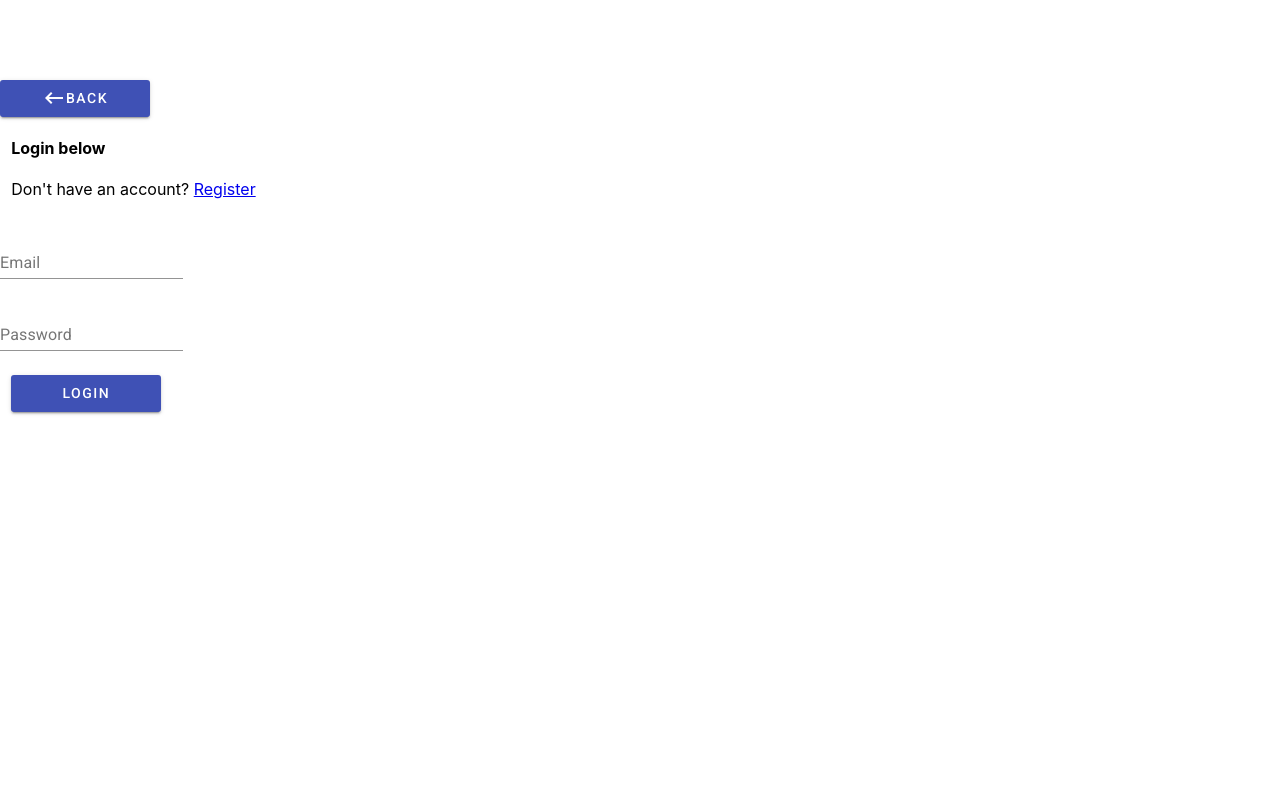
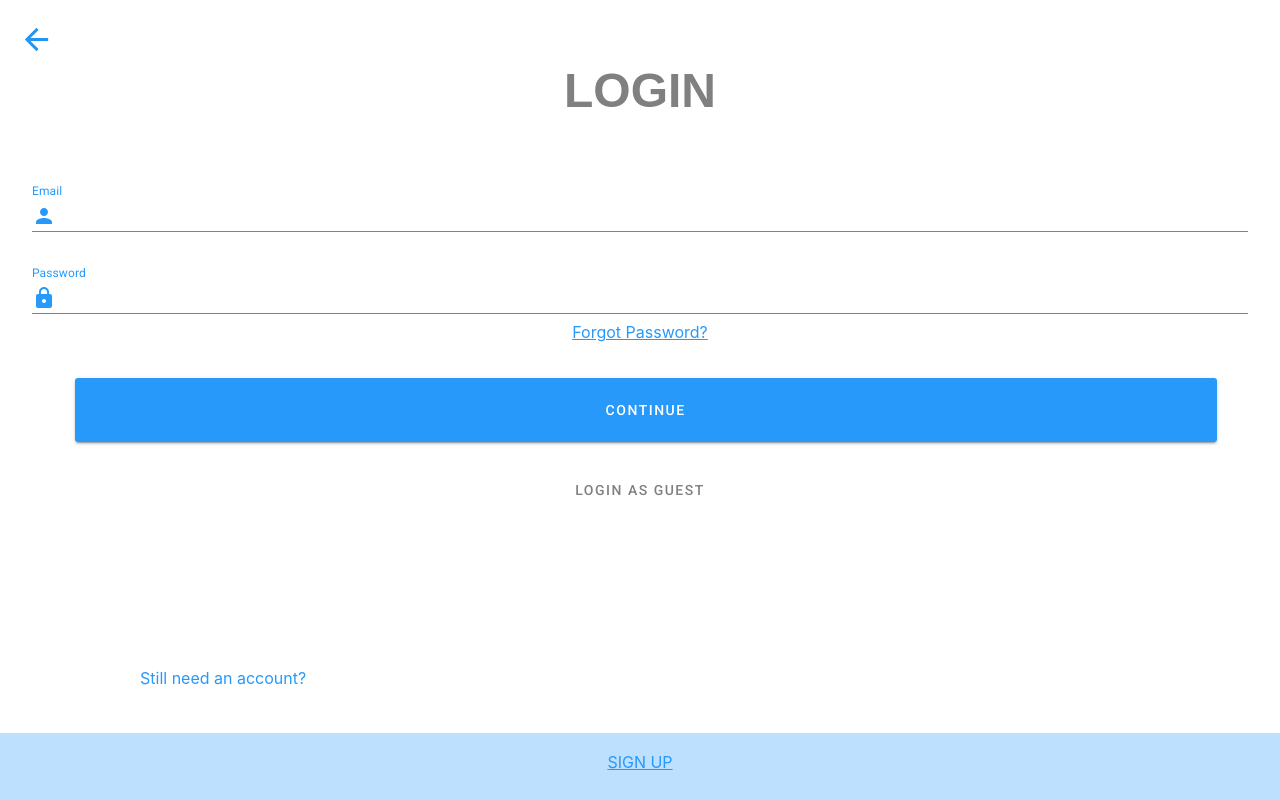
Before and after one commit to Farm-Estar/farmestar, a React app: page /login in a window 1280 px wide. Built offline with nearby package versions, Linux system fonts and the light colour scheme.

Commit message:
adding login and rest of material UI theme. Adding 404NotFound Page as well with styling

```diff
--- a/src/components/app/App.css
+++ b/src/components/app/App.css
@@ -1,4 +1,4 @@
-.App {
+.container {
   text-align: center;
   margin: 0%;
 }
--- a/src/components/app/App.js
+++ b/src/components/app/App.js
@@ -10,7 +10,7 @@ import { footer as Footer } from '../layout/footer'
 
 function App() {
   return (
-    <div className="App">
+    <div className="container">
       {/* Header */}
       <div className="header-container">
         <Header />
--- a/src/components/login/login.css
+++ b/src/components/login/login.css
@@ -0,0 +1,46 @@
+.login_footer {
+    position: fixed;
+    bottom: 0%;
+    width: 100%;
+    height: 48px;
+    background-color: #BCE0FD;
+    color: #2699FB;
+    padding-top: 19px;
+  }
+
+  .login_footer_text {
+    color: #2699FB;
+    position: fixed;
+    bottom: 0%;
+    margin: 31px 117px 112px 140px;
+  }
+
+  .login_textfield {
+    width: 95%;
+  }
+
+  .password_textfield {
+      width: 95%;
+  }
+
+  .login_backbutton {
+      top: -2%;
+      margin-left: -39px;
+  }
+
+  .login_header {
+      color: gray;
+      font: bold 3em Arial, Helvetica, sans-serif;
+  }
+
+  .password_container {
+      margin-top: 10px;
+  }
+
+  .email_container {
+      margin-top: 50px;
+  }
+
+  .login_button {
+      margin-top: 20px;
+  }
--- a/src/components/login/login.js
+++ b/src/components/login/login.js
@@ -1,6 +1,7 @@
 /* eslint-disable react/prop-types */
 /* eslint-disable react/no-unescaped-entities */
-import React from 'react'
+import React, { Component } from 'react'
+import './login.css'
 import { Link } from 'react-router-dom'
 import Button from '@material-ui/core/Button'
 import TextField from '@material-ui/core/TextField'
@@ -8,22 +9,69 @@ import propTypes from 'prop-types'
 import { connect } from 'react-redux'
 import { loginUser } from '../../actions/authActions'
 import classnames from 'classnames'
+import { createMuiTheme } from '@material-ui/core/styles'
+import { ThemeProvider } from '@material-ui/styles'
+import InputAdornment from '@material-ui/core/InputAdornment';
+import PersonIcon from '@material-ui/icons/Person';
+import LockIcon from '@material-ui/icons/Lock';
 
-// import { makeStyles } from '@material-ui/core/styles'
+//Import Components
+import { LoginHeader } from './login_header'
+import { LoginFooter } from './login_footer'
 
-// const useStyles = makeStyles(theme => ({
-//     container: {
-//       display: 'flex',
-//       flexWrap: 'wrap',
-//     },
-//     textField: {
-//       marginLeft: theme.spacing(1),
-//       marginRight: theme.spacing(1),
-//       width: 200,
-//     },
-//   }));
 
-class login extends React.Component {
+const theme = createMuiTheme({
+    palette: {
+        common: {
+            black: 'rgba(38, 153, 251, 1)',
+            white: '#fff',
+            grey: 'rgb(128,128,128)'
+        },
+        background: {
+            paper: 'rgba(38, 153, 251, 0)',
+            default: 'rgba(38, 153, 251, 0)'
+        },
+        primary: {
+            light: 'rgba(38, 153, 251, 1)',
+            main: 'rgba(38, 153, 251, 1)',
+            dark: 'rgba(38, 153, 251, 1)',
+            contrastText: '#fff'
+        },
+        secondary: {
+            light: '#ff4081',
+            main: '#f50057',
+            dark: '#c51162',
+            contrastText: '#fff'
+        },
+        error: {
+            light: '#e57373',
+            main: '#f44336',
+            dark: '#d32f2f',
+            contrastText: '#fff'
+        },
+        text: {
+            primary: 'rgba(38, 153, 251, 1)',
+            secondary: 'rgba(38, 153, 251, 1)',
+            disabled: 'rgba(0, 0, 0, 0.38)',
+            hint: 'rgba(0, 0, 0, 0.38)'
+        }
+    },
+    overrides: {
+        MuiInput: {
+            underline: {
+                borderBottom: 'rgba(38, 153, 251, 1)',
+                '&:before': {
+                    borderBottomColor: 'rgba(38, 153, 251, 1)',
+                }
+            }
+        },
+        MuiButtonLabel: {
+            color: 'grey'
+        }
+    }
+})
+
+export class login extends Component {
     constructor() {
         super();
         this.state = {
@@ -39,7 +87,7 @@ class login extends React.Component {
         }
     }
 
-    componentDidUpdate(prevProps){
+    componentDidUpdate(prevProps) {
         if (prevProps !== this.props) {
             //Persist Login State
             if (this.props.auth.isAuthenticated) {
@@ -69,34 +117,13 @@ class login extends React.Component {
 
     render() {
         const { errors } = this.state
-        // const classes = useStyles()
 
         return (
+            <ThemeProvider theme={theme}>
+                <LoginHeader />
                 <div className="container">
-                <div style={{ marginTop: "4rem" }} className="row">
-                    <div className="col s8 offset-s2">
-                        <Button
-                            component={Link}
-                            to="/"
-                            style={{
-                                width: "150px",
-                                borderRadius: "3px",
-                                letterSpacing: "1.5px",
-                                marginTop: "1rem"
-                            }}
-                            variant="contained"
-                            color="primary"
-                        >
-                            <i className="material-icons left">keyboard_backspace</i>Back
-                            </Button>
-                        <div className="col s12" style={{ paddingLeft: "11.250px" }}>
-                            <h4><b>Login</b> below</h4>
-                            <p className="grey-text text-darken-1">
-                                Don't have an account? <Link to="/register">Register</Link>
-                            </p>
-                        </div>
                     <form noValidate onSubmit={this.onSubmit}>
-                            <div className="input-field col s12">
+                        <div className="email_container">
                             <TextField
                                 onChange={this.onChange}
                                 value={this.state.email}
@@ -104,16 +131,23 @@ class login extends React.Component {
                                 type="email"
                                 margin="normal"
                                 label="Email"
-                                    className={classnames("", {
+                                InputProps={{
+                                    startAdornment: (
+                                        <InputAdornment position="start">
+                                            <PersonIcon />
+                                        </InputAdornment>
+                                    )
+                                }}
+                                className={classnames("login_textfield", {
                                     invalid: errors.email || errors.emailnotfound
                                 })}
                             />
-                                <span className="red-text">
+                            <span style={{color:theme.palette.error.main}}>
                                 {errors.email}
                                 {errors.emailnotfound}
                             </span>
                         </div>
-                            <div className="input-field col s12">
+                        <div className="password_container">
                             <TextField
                                 onChange={this.onChange}
                                 value={this.state.password}
@@ -122,19 +156,30 @@ class login extends React.Component {
                                 margin="normal"
                                 autoComplete="current-password"
                                 label="Password"
-                                    className={classnames("", {
+                                InputProps={{
+                                    startAdornment: (
+                                        <InputAdornment position="start">
+                                            <LockIcon />
+                                        </InputAdornment>
+                                    )
+                                }}
+                                className={classnames("password_textfield", {
                                     invalid: errors.password || errors.passwordincorrect
                                 })}
                             />
-                                <span className="red-text">
+                            <span style={{color: theme.palette.error.main}}>
                                 {errors.password}
                                 {errors.passwordincorrect}
                             </span>
                         </div>
-                            <div className="col s12" style={{ paddingLeft: "11.250px" }}>
+                        <div className="container">
+                            <Link to="/forgotPassword">Forgot Password?</Link>
+                        </div>
+                        <div className="login_button" style={{ paddingLeft: "11.250px" }}>
                             <Button
                                 style={{
-                                        width: "150px",
+                                    width: "90%",
+                                    height: "48pt",
                                     borderRadius: "3px",
                                     letterSpacing: "1.5px",
                                     marginTop: "1rem"
@@ -142,12 +187,25 @@ class login extends React.Component {
                                 type="submit"
                                 variant="contained"
                                 color="primary"
-                                >Login</Button>
+                            >CONTINUE</Button>
                         </div>
                     </form>
+                    <div className="container">
+                        <Button
+                            to="/dashboard"
+                            style={{
+                                width: "90%",
+                                height: "48pt",
+                                borderRadius: "3px",
+                                letterSpacing: "1.5px",
+                                marginTop: "1rem",
+                                color:"grey"
+                            }}
+                        >Login as Guest</Button>
                     </div>
                 </div>
-            </div>
+                <LoginFooter />
+            </ThemeProvider>
         )
     }
 }
--- /dev/null
+++ b/src/components/login/login_footer.js
@@ -0,0 +1,17 @@
+import React from 'react'
+import { Link } from "react-router-dom";
+
+function LoginFooter() {
+    return (
+        <div>
+            <span className="login_footer_text">
+                Still need an account?
+            </span>
+            <div className="container login_footer">
+            <Link to="/register">SIGN UP</Link>
+            </div>
+        </div>
+    )
+}
+
+export { LoginFooter }
--- /dev/null
+++ b/src/components/login/login_header.js
@@ -0,0 +1,41 @@
+import React from 'react'
+import { Link } from 'react-router-dom'
+import Button from '@material-ui/core/Button'
+import { createMuiTheme } from '@material-ui/core/styles'
+import { ThemeProvider } from '@material-ui/styles'
+import ArrowBackIcon from '@material-ui/icons/ArrowBack';
+import blue from '@material-ui/core/colors/blue'
+
+
+const theme = createMuiTheme({
+    palette: {
+        primary: blue
+    }
+})
+
+function LoginHeader() {
+    return (
+        <ThemeProvider theme={theme}>
+            <div className="login_backbutton">
+                <Button
+                    component={Link}
+                    to="/"
+                    style={{
+                        width: "150px",
+                        borderRadius: "3px",
+                        letterSpacing: "1.5px",
+                        marginTop: "1rem"
+                    }}
+                >
+                    <ArrowBackIcon color="primary" fontSize="large"/>
+                </Button>
+            </div>
+            <div className="container login_header">
+                LOGIN
+            </div>
+
+        </ThemeProvider>
+    )
+}
+
+export { LoginHeader }
--- a/src/index.css
+++ b/src/index.css
@@ -12,3 +12,8 @@ code {
   font-family: source-code-pro, Menlo, Monaco, Consolas, "Courier New",
     monospace;
 }
+
+a {
+  color: #2699FB;
+  text-decoration: underline;
+}
--- a/src/index.js
+++ b/src/index.js
@@ -7,6 +7,7 @@ import setAuthToken from './utils/setAuthToken'
 import { setCurrentUser, logout } from './actions/authActions'
 import { Provider } from 'react-redux'
 import store from './config/store'
+import { ThemeProvider } from '@material-ui/core/styles'
 // import * as serviceWorker from './serviceWorker';
 
 //Components
@@ -37,9 +38,15 @@ if (localStorage.jwtToken) {
     }
 }
 
+//Material UI Theme
+const theme = {
+    color: '#2699FB',
+};
+
 
 const routing = (
     <Provider store={store}>
+        <ThemeProvider theme={theme}>
             <Router>
                 <div>
                     <Switch>
@@ -51,7 +58,8 @@ const routing = (
                         <Route component={NotFound} />
                     </Switch>
                 </div>
-        </Router>
+            </Router></ThemeProvider>
+
     </Provider>
 )
 
```
Also changed, not shown: src/components/forgot_password/forgot_password.js (added, +11 -0 lines), src/components/notfound/notfound.js (+16 -3 lines), dist/OneSignalSDKUpdaterWorker.js, dist/OneSignalSDKWorker.js, dist/main.css, dist/service-worker.js, src/assets/images/tractor.gif (added), src/components/forgot_password/forgot_password.css (added), src/components/notfound/notfound.css (added), 7 other files. Lines whose indentation alone changed are shown as unchanged.
